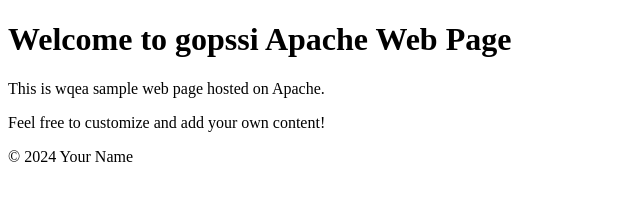
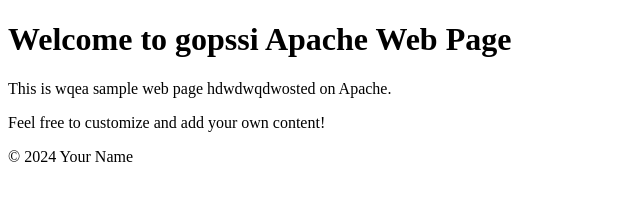
Before and after one commit to gopipanda/jenkins, a plain HTML site: page index.html in a window 1280 px wide. Shown: the full height of the page, 0-640 px from the left. Drawn offline with Linux system fonts and the light colour scheme.

Commit message:
Update index.html

```diff
--- a/index.html
+++ b/index.html
@@ -11,7 +11,7 @@
     </header>
 
     <section>
-        <p>This is wqea sample web page hosted on Apache.</p>
+        <p>This is wqea sample web page hdwdwqdwosted on Apache.</p>
         <p>Feel free to customize and add your own content!</p>
     </section>
 
```
